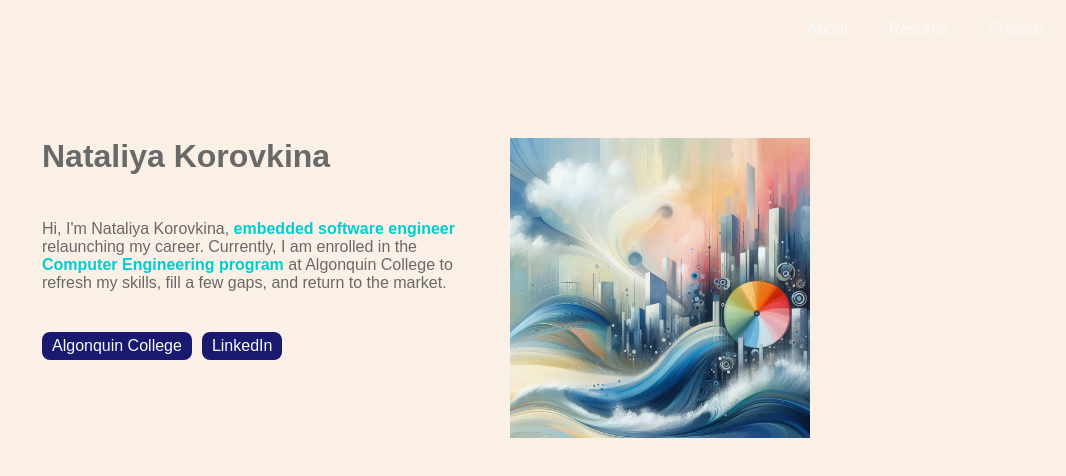
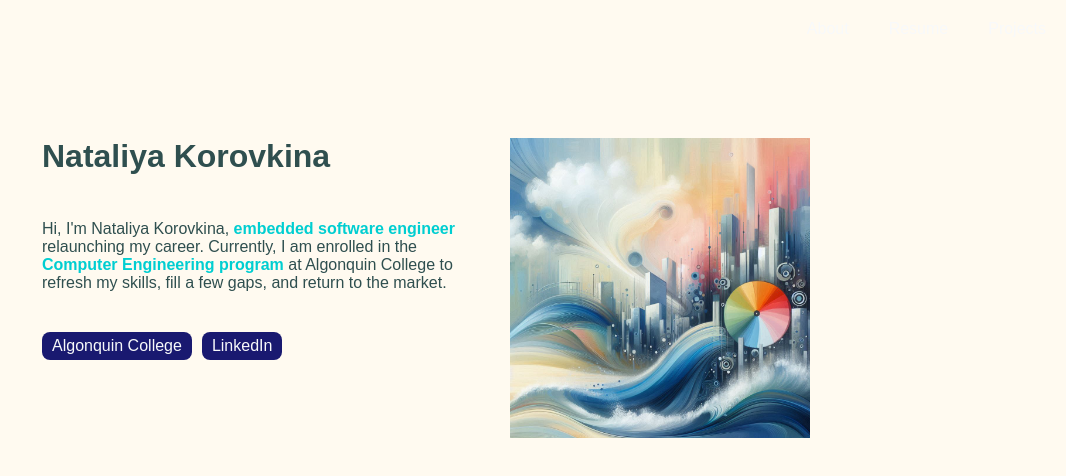
Before and after one commit to kernels-abreeze/kernels-abreeze.github.io, a plain HTML site: page index.html in a window 1280 px wide. Shown: the whole page, without its empty margins (214-1280 px from the left). Drawn offline with Linux system fonts and the light colour scheme.

Commit message:
Refactor CSS styles for consistency and clarity

```diff
--- a/styles/professional-style.css
+++ b/styles/professional-style.css
@@ -4,8 +4,8 @@
 body {
 
     margin: 0;
-    background-color:#faf0e6;/*#000030;*/
-    color: #696969; /*#F8F9FA;*/
+    background-color:#fffaf0; /*faf0e6;/*#000030;*/
+    color: #2f4f4f;/*696969; /*#F8F9FA;*/
     font-family:Arial, Helvetica, sans-serif;
     font-size: medium;
 }
```
